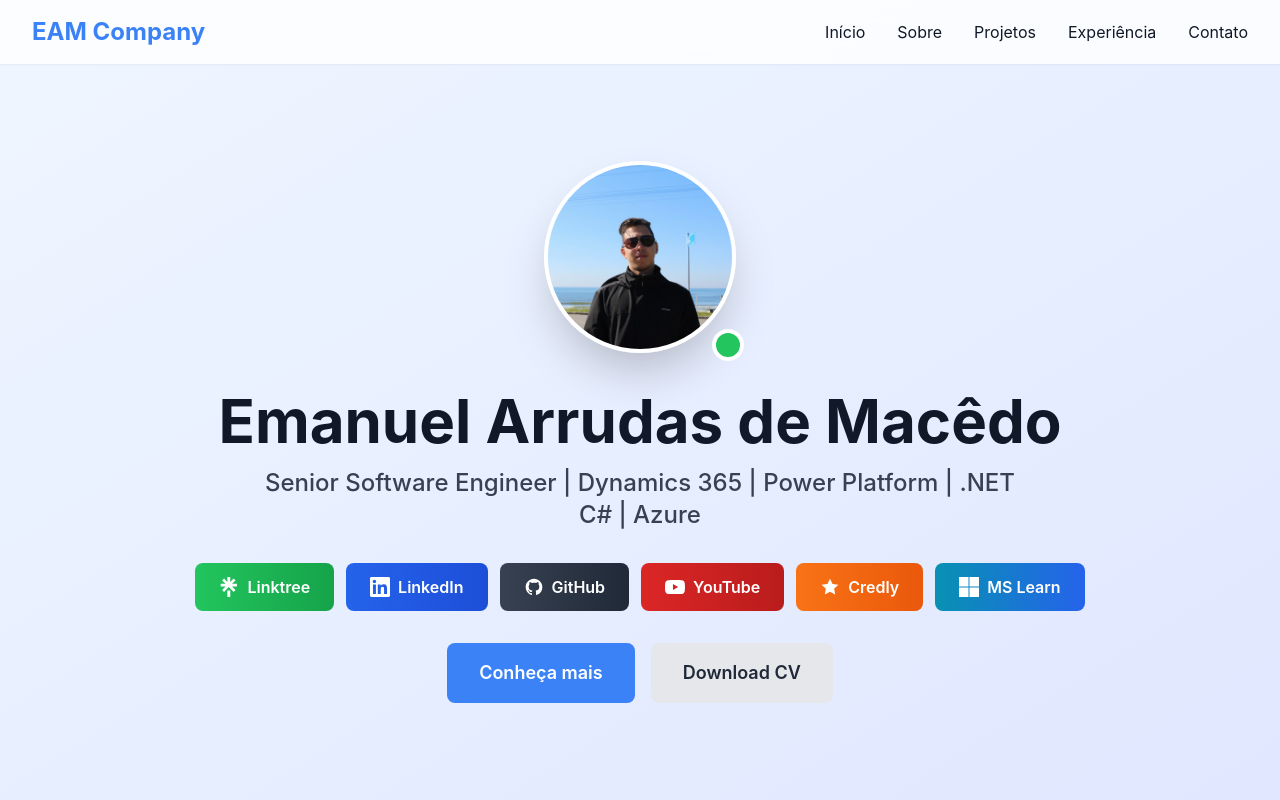
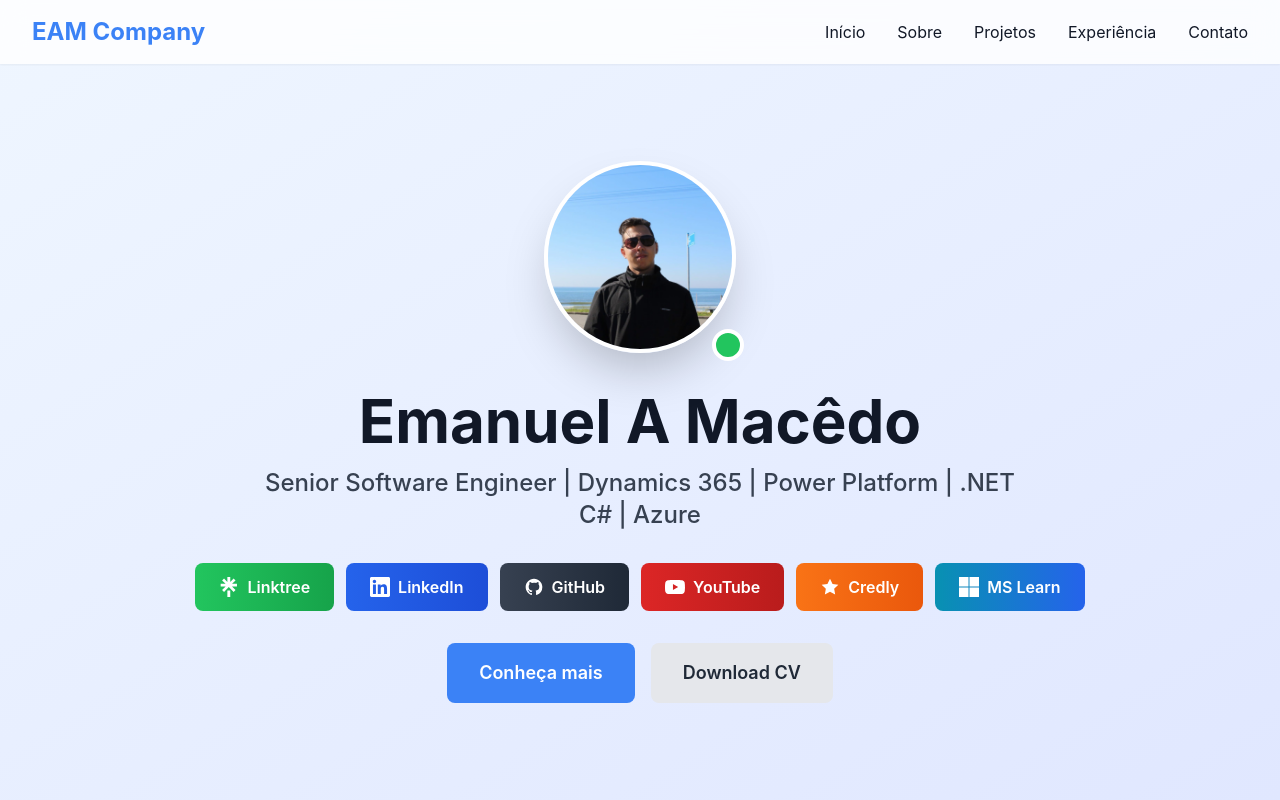
Before and after one commit to ContatoEmanuel/react-front-portfolio, a React (Vite) app: page / in a window 1280 px wide. Shown: the top 800 px of the page. Built offline with nearby package versions, Linux system fonts and the light colour scheme.

Commit message:
refactor: Atualiza nome para Emanuel A Macêdo
- Altera de 'Emanuel Arrudas de Macêdo' para 'Emanuel A Macêdo'
- Atualiza profile.ts (dados do perfil)
- Atualiza resume.html (título e cabeçalho do currículo)
- Atualiza index.html (meta tags e título)

```diff
--- a/index.html
+++ b/index.html
@@ -4,8 +4,8 @@
     <meta charset="UTF-8" />
     <link rel="icon" type="image/x-icon" href="/favicon.ico" />
     <meta name="viewport" content="width=device-width, initial-scale=1.0" />
-    <meta name="description" content="EAM Company - Emanuel Arrudas de Macêdo | Senior Software Engineer | Dynamics 365 | Power Platform" />
-    <title>EAM Company | Emanuel Arrudas de Macêdo</title>
+    <meta name="description" content="EAM Company - Emanuel A Macêdo | Senior Software Engineer | Dynamics 365 | Power Platform" />
+    <title>EAM Company | Emanuel A Macêdo</title>
   </head>
   <body>
     <div id="root"></div>
--- a/public/resume.html
+++ b/public/resume.html
@@ -3,7 +3,7 @@
 <head>
     <meta charset="UTF-8">
     <meta name="viewport" content="width=device-width, initial-scale=1.0">
-    <title>Currículo - Emanuel Arrudas de Macêdo</title>
+    <title>Currículo - Emanuel A Macêdo</title>
     <style>
         * {
             margin: 0;
@@ -190,7 +190,7 @@
 </head>
 <body>
     <div class="header">
-        <h1>Emanuel Arrudas de Macêdo</h1>
+        <h1>Emanuel A Macêdo</h1>
         <h2>Senior Software Engineer | Dynamics 365 | Power Platform | .NET C# | Azure</h2>
         <div class="contact-info">
             <span>📧 contato.emanuel97@gmail.com</span>
--- a/src/data/profile.ts
+++ b/src/data/profile.ts
@@ -1,5 +1,5 @@
 export const profile = {
-  name: 'Emanuel Arrudas de Macêdo',
+  name: 'Emanuel A Macêdo',
   title: 'Senior Software Engineer | Dynamics 365 | Power Platform | .NET C# | Azure',
   email: 'contato.emanuel97@gmail.com',
   linkedin: 'https://www.linkedin.com/in/emanuel-a-macedo/',
```
